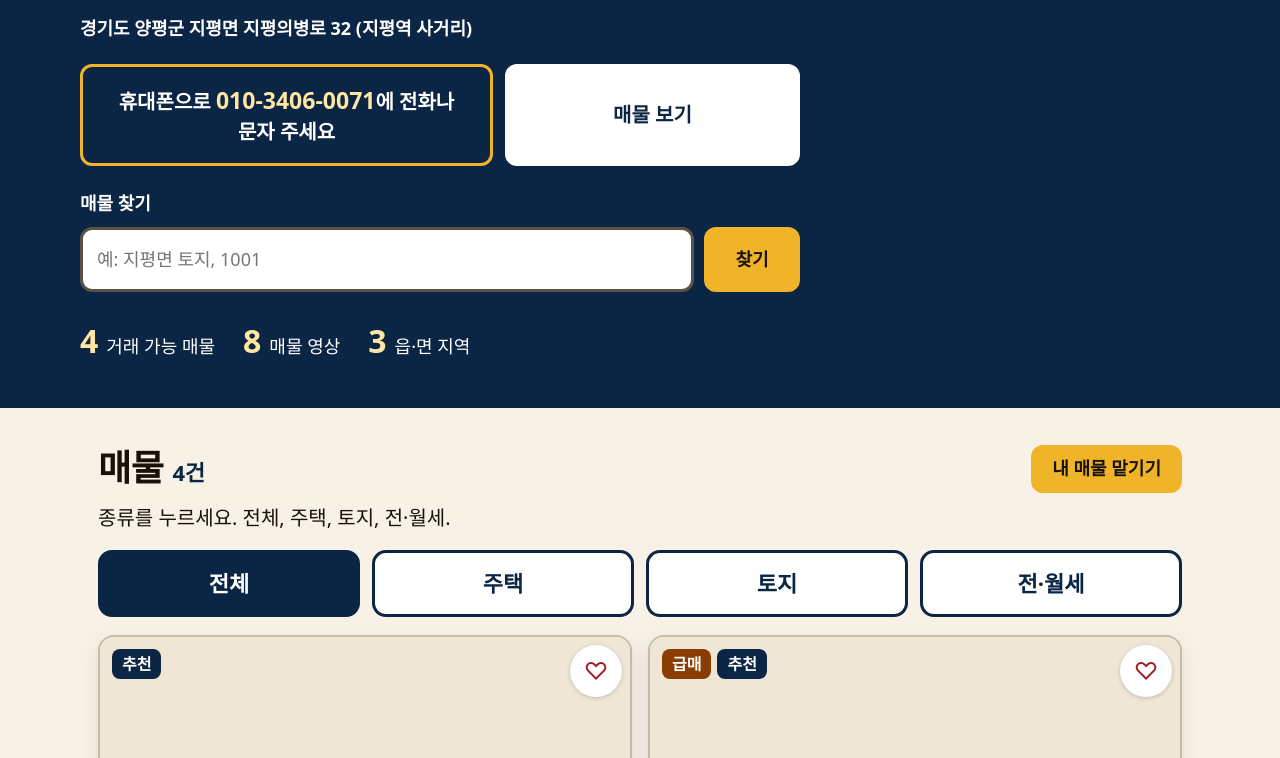
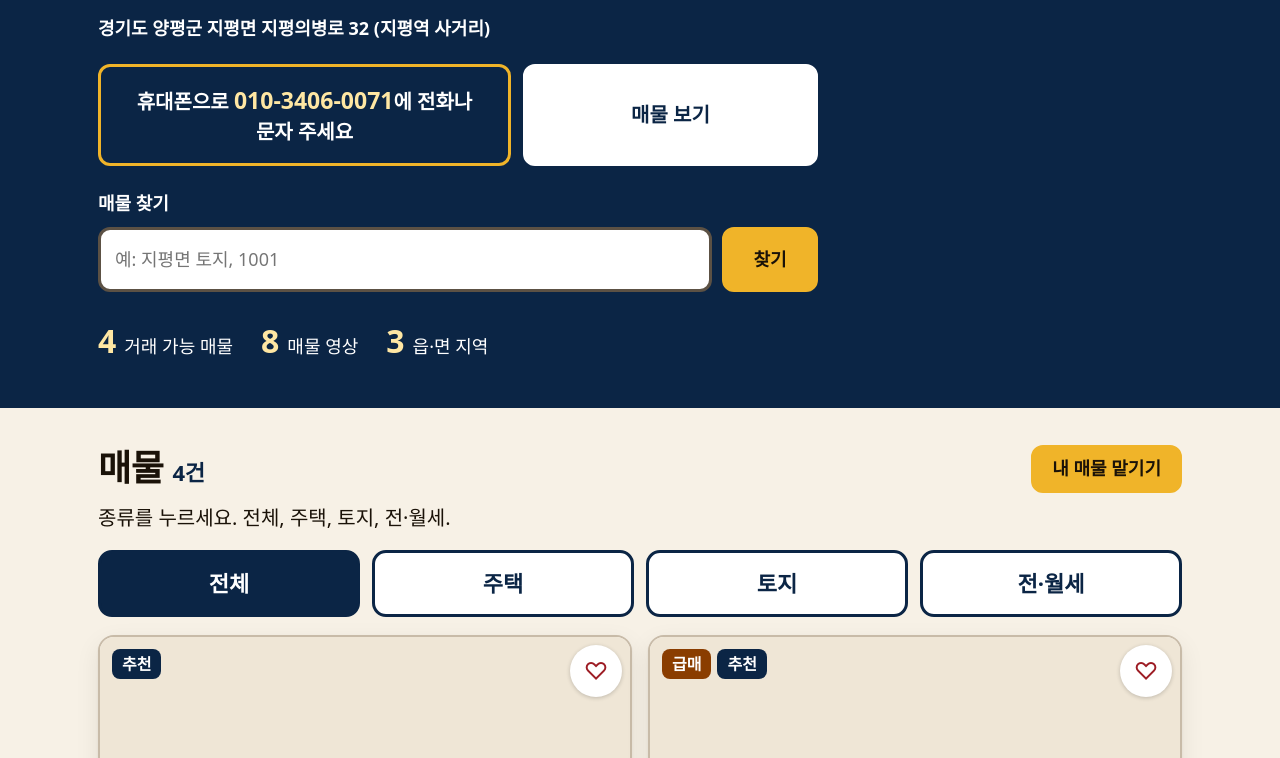
Before and after one commit to phg908-dot/gaya-homepage, a plain HTML site: page public/index.html in a window 1280 px wide. Shown: the part 267-1025 px from the top of the page. Drawn offline with Linux system fonts and the light colour scheme; a web font is replaced by a local one.

Commit message:
첫 화면 좌우 여백 복구 (.hero-in 이 .wrap 의 18px 여백을 지우던 문제)

```diff
--- a/public/assets/css/style.css
+++ b/public/assets/css/style.css
@@ -51,7 +51,7 @@ button, input, select, textarea { font: inherit; color: var(--fg); }
 
 /* ── 첫 화면 */
 .hero { background: var(--navy); color: #fff; }
-.hero-in { padding: 36px 0 40px; }
+.hero-in { padding-top: 36px; padding-bottom: 40px; }
 .eyebrow { margin: 0 0 8px; color: var(--gold-light); font-weight: 800; font-size: 18px; }
 .hero h1 { font-size: clamp(34px, 6vw, 52px); margin-bottom: 12px; color: #fff; }
 .lead, .lead-note { margin: 0 0 16px; font-size: 20px; line-height: 1.65; }
```
